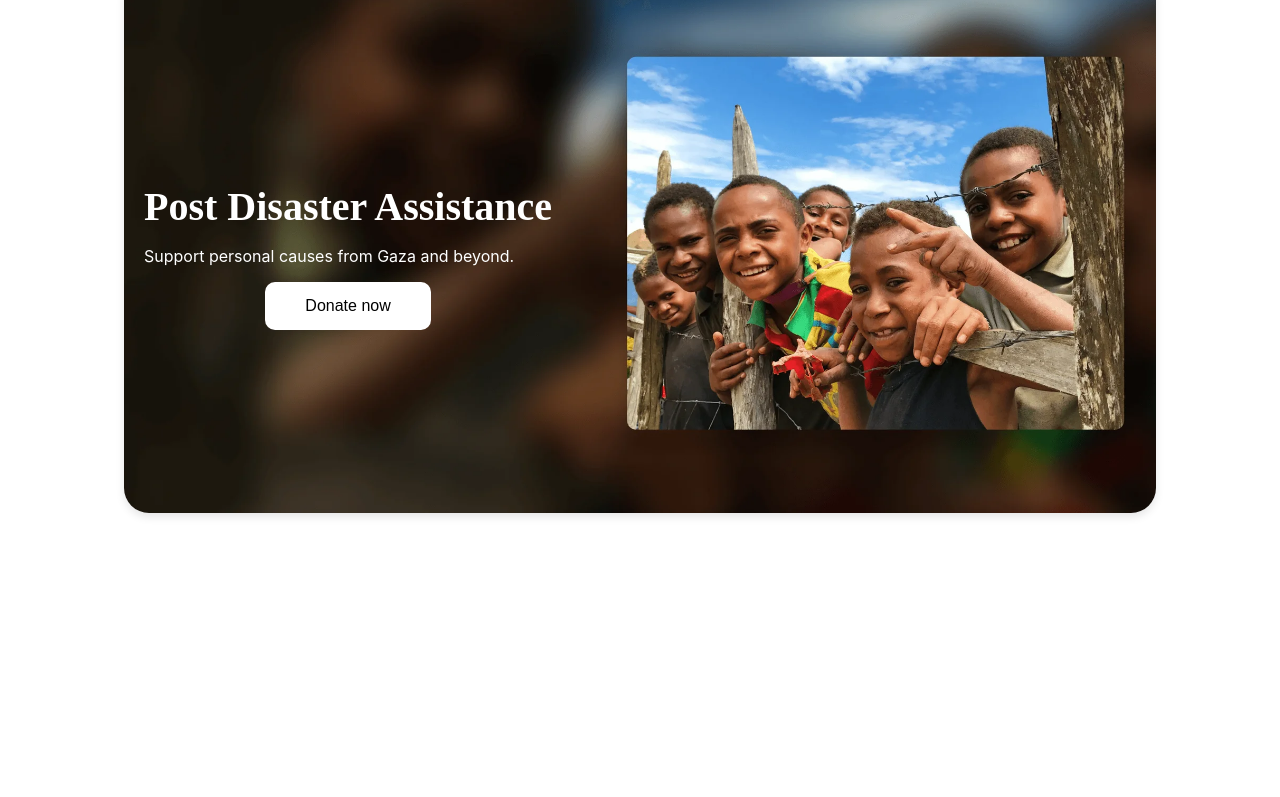
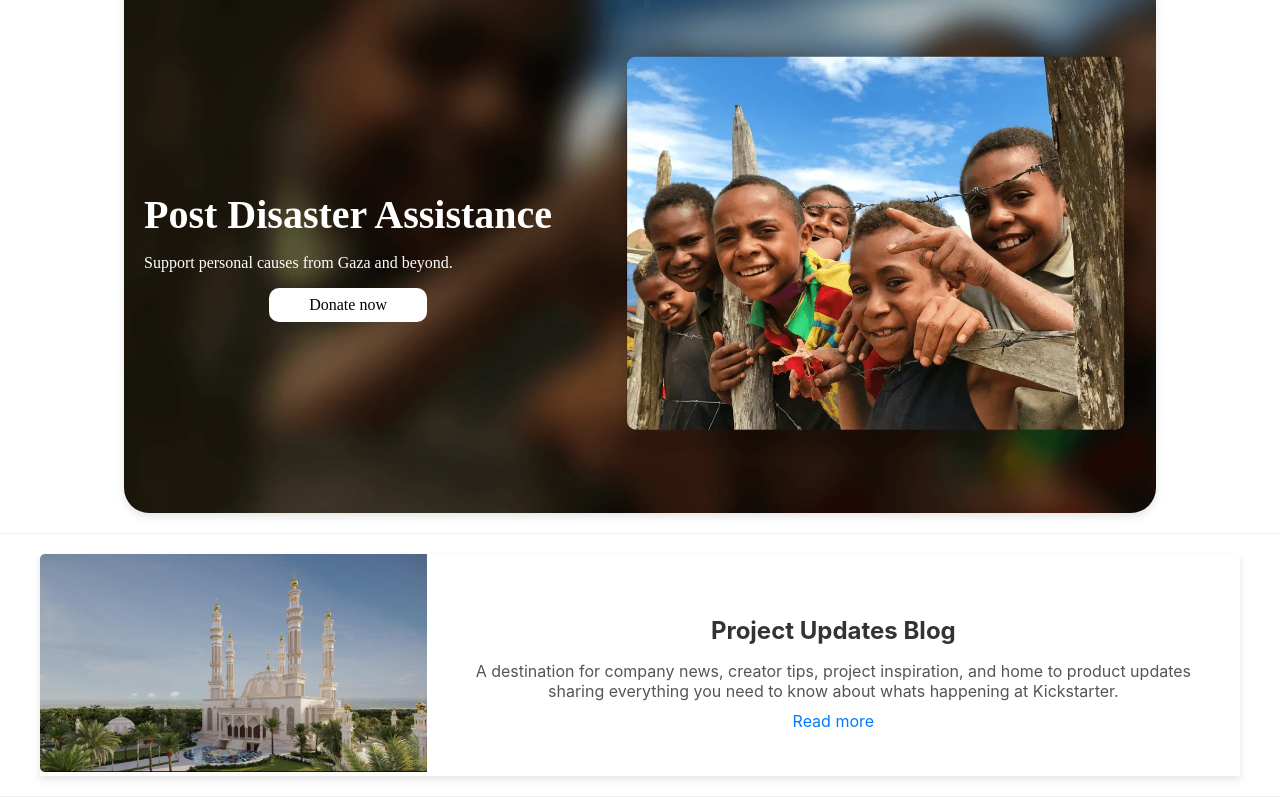
Before and after one commit to smoltafet/cladecrowd, a React (Create React App) app in the folder my-app/: page / in a window 1280 px wide. Shown: the part 642-1439 px from the top of the page. Before the commit the page ends 1175 px from the top, so only its background shows below. Built offline with nearby package versions, Linux system fonts and the light colour scheme.

Commit message:
blog banenr
here

```diff
--- /dev/null
+++ b/my-app/src/components/BlogBanner.js
@@ -0,0 +1,76 @@
+import React from 'react';
+import blogImage from '../images/blog.jpg'; // Import the image
+
+const BlogBanner = () => {
+  const styles = {
+    container: {
+      display: 'flex',
+      alignItems: 'center',
+      justifyContent: 'center',
+      padding: '20px',
+      backgroundColor: '#fff', // White background
+      borderTop: '1px solid #f0f0f0', // Light gray border at the top
+      borderBottom: '1px solid #f0f0f0', // Light gray border at the bottom
+    },
+    content: {
+      display: 'flex',
+      alignItems: 'center',
+      maxWidth: '1200px',
+      width: '100%',
+      boxShadow: '0 4px 8px rgba(0, 0, 0, 0.1)',
+    },
+    imageContainer: {
+      flex: '1',
+    },
+    image: {
+      width: '100%',
+      height: 'auto',
+      borderRadius: '5px 0 0 5px', // Rounded corners on the left
+    },
+    textContainer: {
+      flex: '2',
+      padding: '20px',
+    },
+    title: {
+      fontSize: '1.5rem',
+      fontWeight: 'bold',
+      color: '#333', // Darker color for the title
+      marginBottom: '10px',
+    },
+    description: {
+      fontSize: '1rem',
+      color: '#555', // Lighter color for the description
+      marginBottom: '10px',
+    },
+    readMore: {
+      fontSize: '1rem',
+      color: '#007bff', // Blue color for the "Read more" link
+      textDecoration: 'none',
+      cursor: 'pointer',
+    },
+  };
+
+  return (
+    <div style={styles.container}>
+      <div style={styles.content}>
+        <div style={styles.imageContainer}>
+          <img
+            style={styles.image}
+            src={blogImage}
+          />
+        </div>
+        <div style={styles.textContainer}>
+          <h1 style={styles.title}>Project Updates Blog</h1>
+          <p style={styles.description}>
+            A destination for company news, creator tips, project inspiration,
+            and home to product updates sharing everything you need to know
+            about whats happening at Kickstarter.
+          </p>
+          <a href="#read-more" style={styles.readMore}>Read more</a>
+        </div>
+      </div>
+    </div>
+  );
+};
+
+export default BlogBanner;
--- a/my-app/src/components/DisasterBanner.js
+++ b/my-app/src/components/DisasterBanner.js
@@ -37,15 +37,17 @@ const DisasterBanner = () => {
       description: {
         fontSize: '1rem',
         textAlign: 'left',
+        fontFamily: 'Merriweather',
       },
       donateButton: {
         backgroundColor: 'white',
         color: 'black',
-        padding: '15px 40px',
+        padding: '8px 40px',
         border: 'none',
         borderRadius: '10px',
         cursor: 'pointer',
         fontSize: '1rem',
+        fontFamily: 'Merriweather',
         alignItems: 'left', //tryna move it to the left
       },
       donateButtonHover: {
--- a/my-app/src/pages/LandingPage.js
+++ b/my-app/src/pages/LandingPage.js
@@ -4,6 +4,7 @@ import SearchIcon from '@mui/icons-material/Search';
 import Carousel from '../components/cavousel.js';
 import DisasterBanner from '../components/DisasterBanner.js';
 import {Typography} from "@mui/joy";
+import BlogBanner from '../components/BlogBanner.js';
 function LandingPage() {
   return (
       <div className="App">
@@ -26,6 +27,8 @@ function LandingPage() {
             {/*<Search/>*/}
           <Carousel/>
           <DisasterBanner/>
+
+          <BlogBanner/>
       </div>
   );
 }
```
Also changed, not shown: my-app/src/images/blog.jpg (added).
